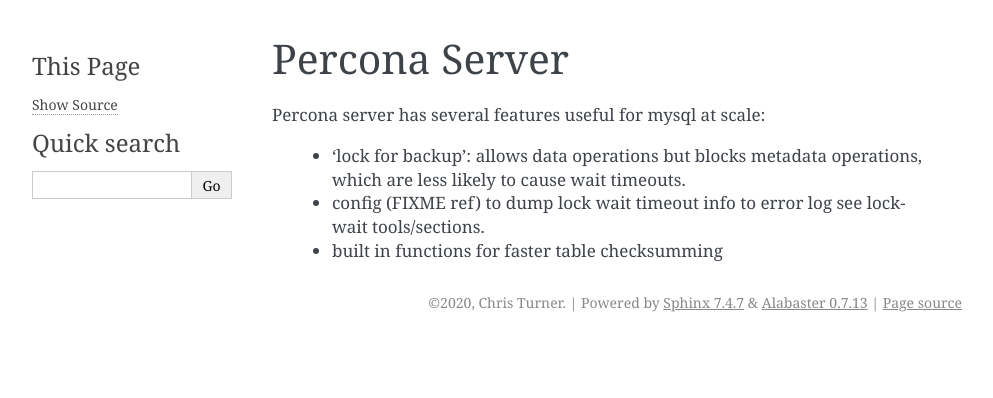
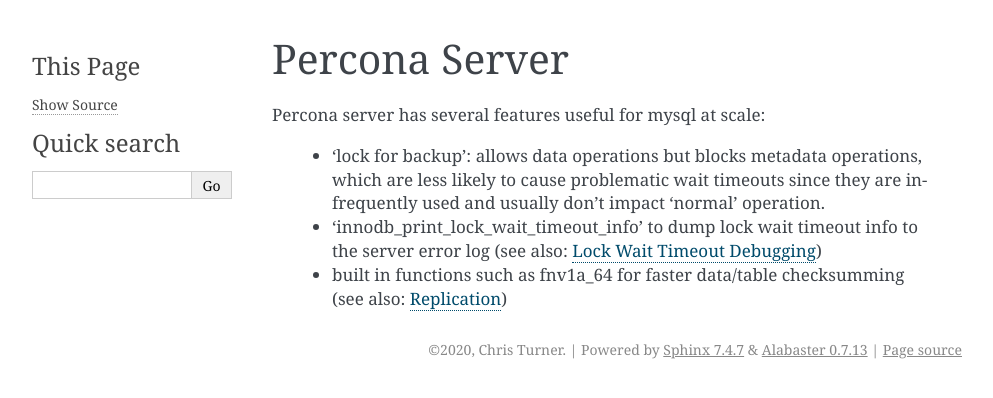
Before and after one commit to atlab/mysql-admin-notes, a Sphinx documentation site: the page built from source/flavor/percona.rst, in a window 1280 px wide. Shown: the top 398 px of the page, without its empty margins (148-1141 px from the left). Built offline with Sphinx 7.4.7, drawn with Linux system fonts in a browser that asks for light colours.

Commit message:
source/flavor/percona.rst: fill in blanks on features, add crosslinks

```diff
--- a/source/flavor/percona.rst
+++ b/source/flavor/percona.rst
@@ -5,7 +5,9 @@
 Percona server has several features useful for mysql at scale:
 
   - 'lock for backup': allows data operations but blocks metadata operations,
-    which are less likely to cause wait timeouts.
-  - config (FIXME ref) to dump lock wait timeout info to error log
-    see lockwait tools/sections.
-  - built in functions for faster table checksumming
+    which are less likely to cause problematic wait timeouts since they are
+    infrequently used and usually don't impact 'normal' operation.
+  - 'innodb_print_lock_wait_timeout_info' to dump lock wait timeout info
+    to the server error log (see also: :ref:`Lock Wait Timeout Debugging`)
+  - built in functions such as fnv1a_64 for faster data/table checksumming
+    (see also: :ref:`Replication`)
```
